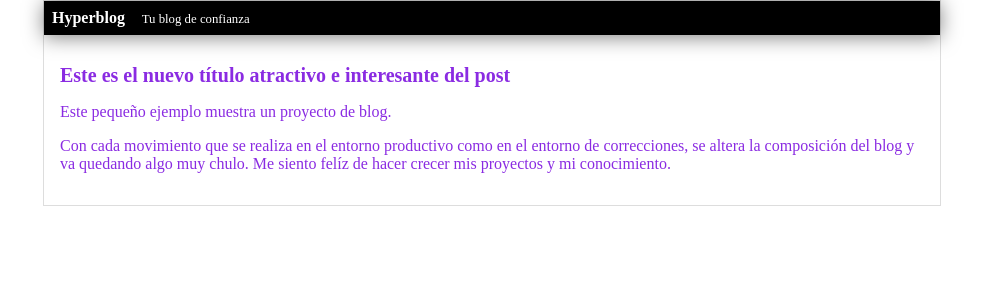
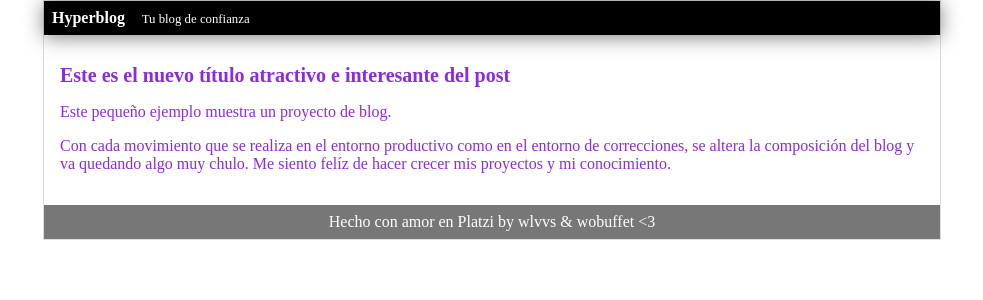
Before and after one commit to wlvvs/PreparacionPlatzi, a PHP site: page /blogspot.html in a window 1280 px wide. Shown: the top 300 px of the page, without its empty margins (148-1131 px from the left). Run offline with PHP 8.4, Linux system fonts and the light colour scheme.

Commit message:
Se agrega la cabecera (footer)

```diff
--- a/CursoGit/blogspot.html
+++ b/CursoGit/blogspot.html
@@ -16,6 +16,9 @@
                     Me siento felíz de hacer crecer mis proyectos y mi conocimiento.
                 </p>
             </div>
+            <div id="footer">
+                Hecho con amor en Platzi by wlvvs & wobuffet &lt;3
+            </div>
         </div>
     </body>
 </html>
--- a/CursoGit/css/estilos.css
+++ b/CursoGit/css/estilos.css
@@ -42,3 +42,11 @@ body
 {
     padding: 1em;
 }
+
+#footer
+{
+    background: #777;
+    color: white;
+    text-align: center;
+    padding: 0.5em;
+}
```
